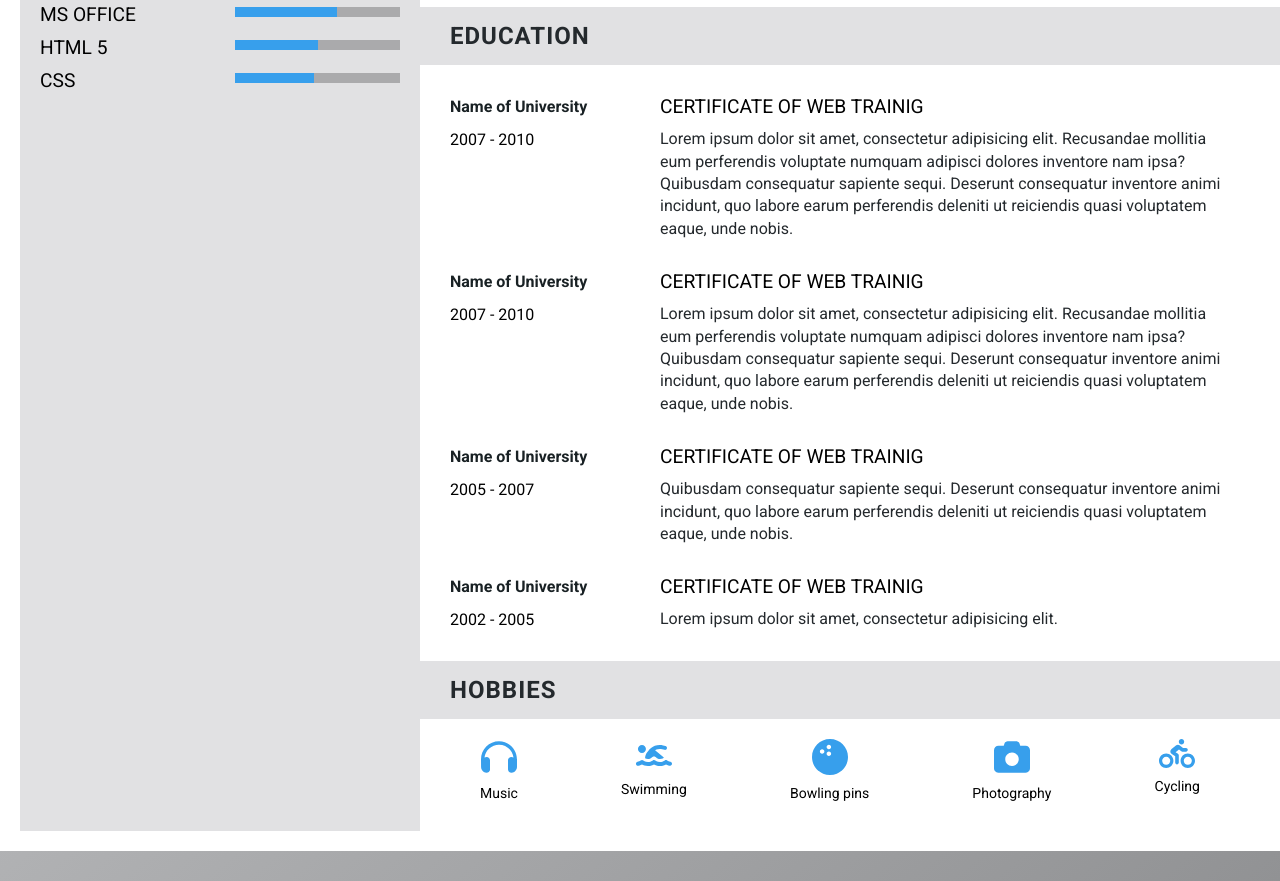
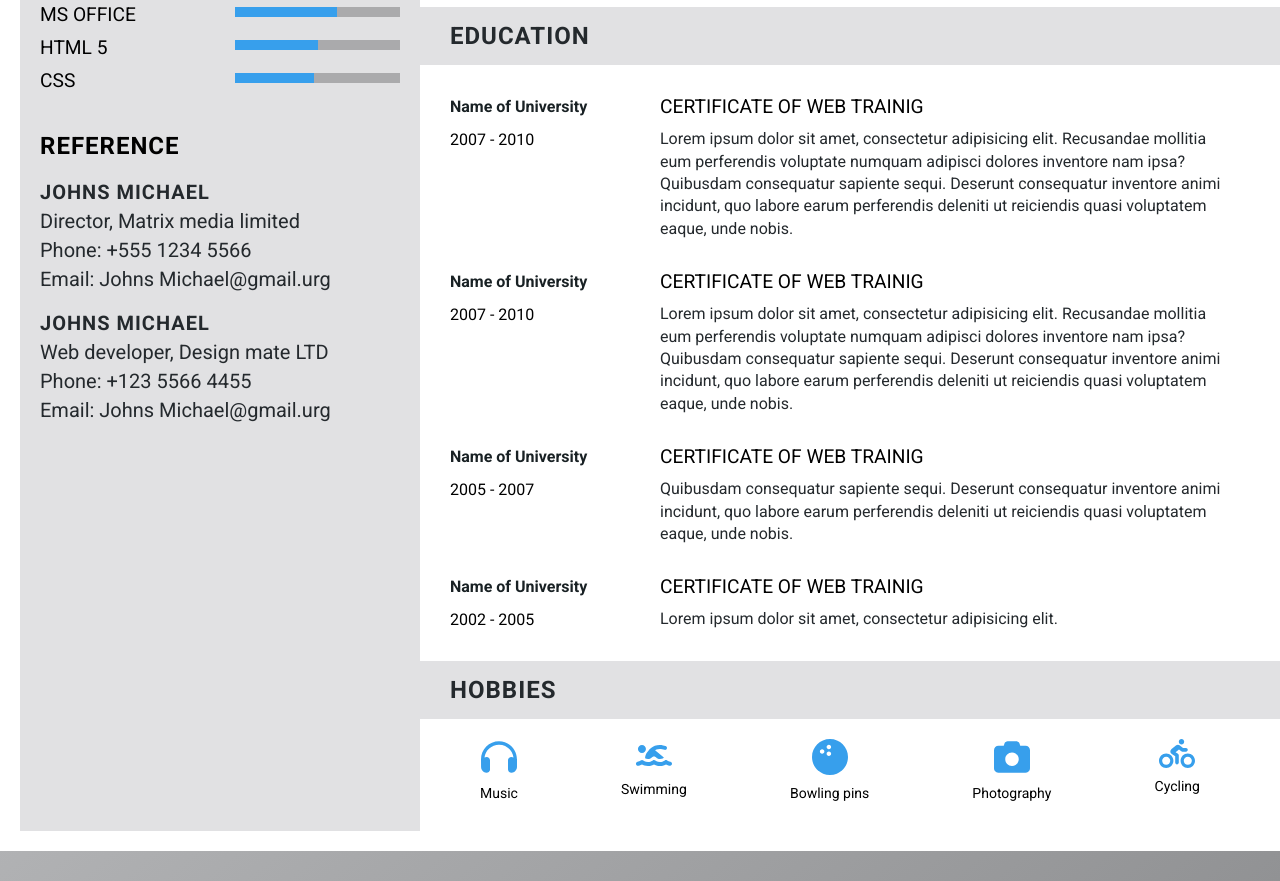
Before and after one commit to nhamuliak/Cluster-CV, a plain HTML site: page index.html in a window 1280 px wide. Shown: the part 1008-1889 px from the top of the page. Drawn offline with Linux system fonts and the light colour scheme.

Commit message:
Added reference section for aside

```diff
--- a/index.html
+++ b/index.html
@@ -158,8 +158,23 @@
                         </div>
                     </div>
                 </div>
+
+                <div class="aside-info">
+                    <h2 class="aside-title">Reference</h2>
+                    <div class="reference">
+                        <h3 class="name">Johns Michael</h3>
+                        <span class="text">Director, Matrix media limited</span>
+                        <span class="text">Phone: +555 1234 5566</span>
+                        <span class="text">Email: Johns Michael@gmail.urg</span>
+                    </div>
+                    <div class="reference">
+                        <h3 class="name">Johns Michael</h3>
+                        <span class="text">Web developer, Design mate LTD</span>
+                        <span class="text">Phone: +123 5566 4455</span>
+                        <span class="text">Email: Johns Michael@gmail.urg</span>
+                    </div>
+                </div>
             </div>
-
         </aside>
         <div class="cv-container">
             <header class="header">
--- a/main.css
+++ b/main.css
@@ -150,6 +150,24 @@ body {
     height: inherit;
 }
 
+.reference {
+    display: flex;
+    flex-direction: column;
+    font-size: 20px;
+    margin-bottom: 20px;
+    color: var(--text-color);
+}
+
+.reference .name {
+    text-transform: uppercase;
+    font-size: 1em;
+    letter-spacing: 1px;
+}
+
+.reference span {
+    margin-top: 5px;
+}
+
 /* CV CONTENT */
 
 .cv-container {
```
